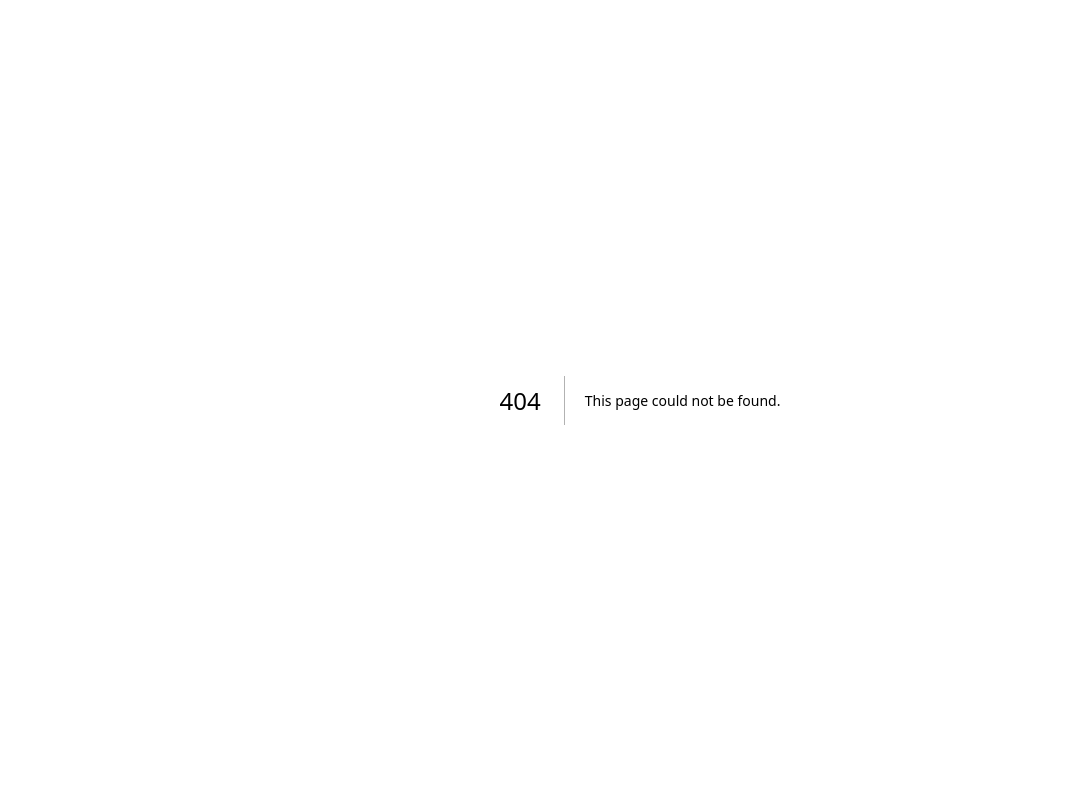
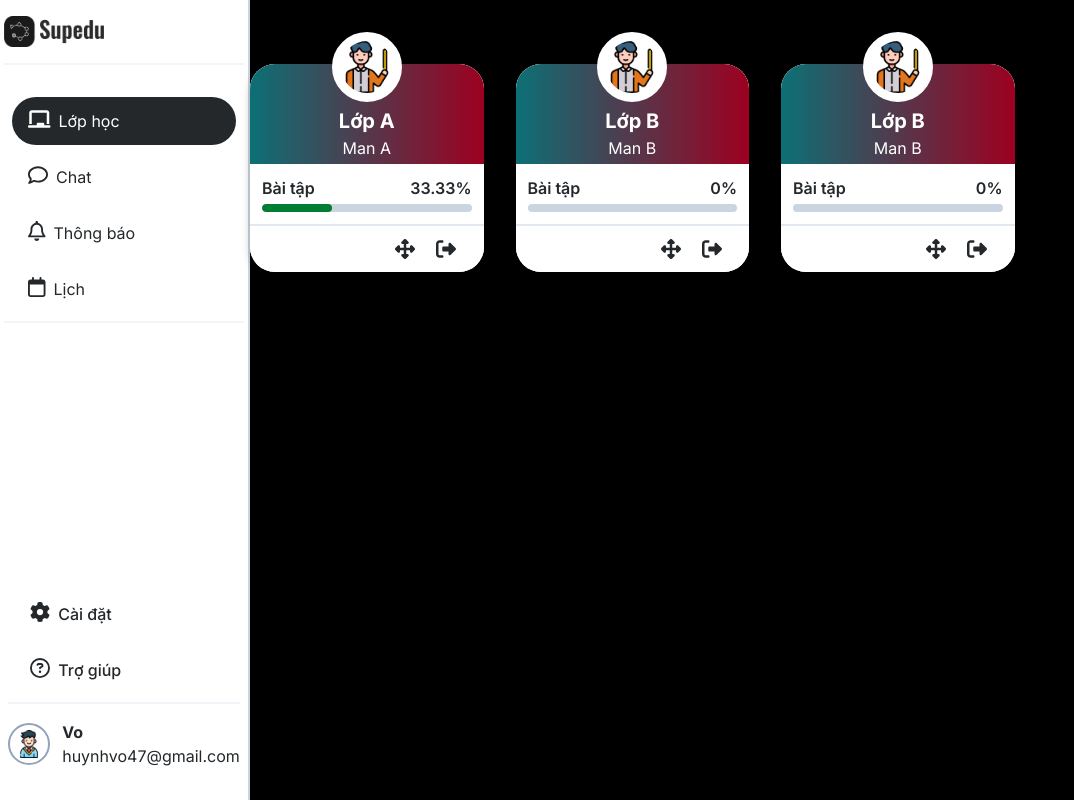
Before and after one commit to danghVo/SupEdu, a Next.js app: page /MyClass/class in a window 1280 px wide. Before the commit this address had no page. Shown: the whole page, without its empty margins (0-1074 px from the left). Built offline with nearby package versions, Linux system fonts and the light colour scheme.

Commit message:
create MyClass UI

```diff
--- /dev/null
+++ b/src/app/(MainLayout)/MyClass/class/page.tsx
@@ -0,0 +1,176 @@
+'use client';
+
+import image from '~/assets/image';
+import ClassItem from './components/ClassItem';
+import { useEffect, useMemo, useRef, useState } from 'react';
+import { motion } from 'framer-motion';
+
+export interface coordinateItem {
+    id: number;
+    startX: number;
+    startY: number;
+    endX: number;
+    endY: number;
+}
+
+export interface dragMode {
+    enable: boolean;
+    target: HTMLDivElement | null;
+    move: Array<any>;
+    coordinateItems: Array<coordinateItem | null>;
+}
+
+const classOfUserRaw = [
+    {
+        id: 0,
+        name: 'Lớp A',
+        teacher: {
+            name: 'Man A',
+            avartar: image.teacher,
+        },
+        description: 'Class Of A',
+        background: {
+            from: 'from-[#0c7076]',
+            to: 'to-[#9d0020]',
+        },
+        exercises: [
+            {
+                name: 'Task A',
+                isDone: true,
+            },
+            {
+                name: 'Task B',
+                isDone: false,
+            },
+            {
+                name: 'Task B',
+                isDone: false,
+            },
+        ],
+    },
+    {
+        id: 1,
+        name: 'Lớp B',
+        teacher: {
+            name: 'Man B',
+            avartar: image.teacher,
+        },
+        description: 'Class Of B',
+        background: {
+            from: 'from-[#0c7076]',
+            to: 'to-[#9d0020]',
+        },
+        exercises: [
+            {
+                name: 'Task A',
+                isDone: false,
+            },
+            {
+                name: 'Task B',
+                isDone: false,
+            },
+        ],
+    },
+    {
+        id: 2,
+        name: 'Lớp B',
+        teacher: {
+            name: 'Man B',
+            avartar: image.teacher,
+        },
+        description: 'Class Of B',
+        background: {
+            from: 'from-[#0c7076]',
+            to: 'to-[#9d0020]',
+        },
+        exercises: [
+            {
+                name: 'Task A',
+                isDone: false,
+            },
+            {
+                name: 'Task B',
+                isDone: false,
+            },
+        ],
+    },
+];
+
+export default function Page() {
+    const [classOfUser, setClassOfUser] = useState(classOfUserRaw);
+    const [dragMode, setDragMode] = useState<dragMode>({
+        enable: false,
+        target: null,
+        move: classOfUser.map(() => ({ from: { x: 0, y: 0 }, to: { x: 0, y: 0 } })),
+        coordinateItems: [],
+    });
+    const constraintsRef = useRef<HTMLDivElement>(null);
+
+    // console.log(dragMode);
+
+    useEffect(() => {
+        setDragMode((prev) => ({
+            ...prev,
+            coordinateItems: Array.from(document.querySelectorAll('div[data-drag]')).map((element) => {
+                const { top, left } = element.getBoundingClientRect();
+
+                return {
+                    id: Number.parseInt(element.getAttribute('data-drag')!),
+                    startX: left,
+                    endX: left + element.clientWidth,
+                    startY: top,
+                    endY: top + element.clientHeight,
+                };
+            }),
+        }));
+    }, []);
+
+    // useEffect(() => {
+    //     if (dragMode.coordinateItems.length > 0) {
+    //         let newClassOfUser = dragMode.coordinateItems.reduce((accu: Array<any>, curr) => {
+    //             const item = classOfUser.find((item) => item.id === curr!.id);
+    //             if (item) {
+    //                 return [...accu, item];
+    //             } else return accu;
+    //         }, []);
+
+    //         setClassOfUser(newClassOfUser);
+    //     }
+    // }, [dragMode.coordinateItems]);
+
+    useEffect(() => {
+        setDragMode((prev) => ({
+            ...prev,
+            classOfUser,
+        }));
+    }, [classOfUser]);
+
+    return (
+        <div className="mt-[64px]">
+            <div
+                className="grid lg:grid-cols-4 md:grid-cols-2 grid-cols-1 gap-x-[32px] gap-y-[64px] justify-center"
+                ref={constraintsRef}
+            >
+                {classOfUser.map((item, index) => (
+                    <div key={index} data-drag={item.id} className="relative">
+                        {dragMode && <div className="w-full h-[208px] bg-black rounded-[25px] absolute"></div>}
+
+                        <motion.div
+                            initial={dragMode.move[index].from}
+                            animate={dragMode.move[index].to}
+                            className="relative z-20"
+                        >
+                            <ClassItem
+                                constraintDrag={constraintsRef}
+                                dragMode={dragMode}
+                                id={item.id}
+                                handleSetDragMode={setDragMode}
+                                classItem={item}
+                            />
+                        </motion.div>
+                    </div>
+                ))}
+            </div>
+        </div>
+    );
+}
```
